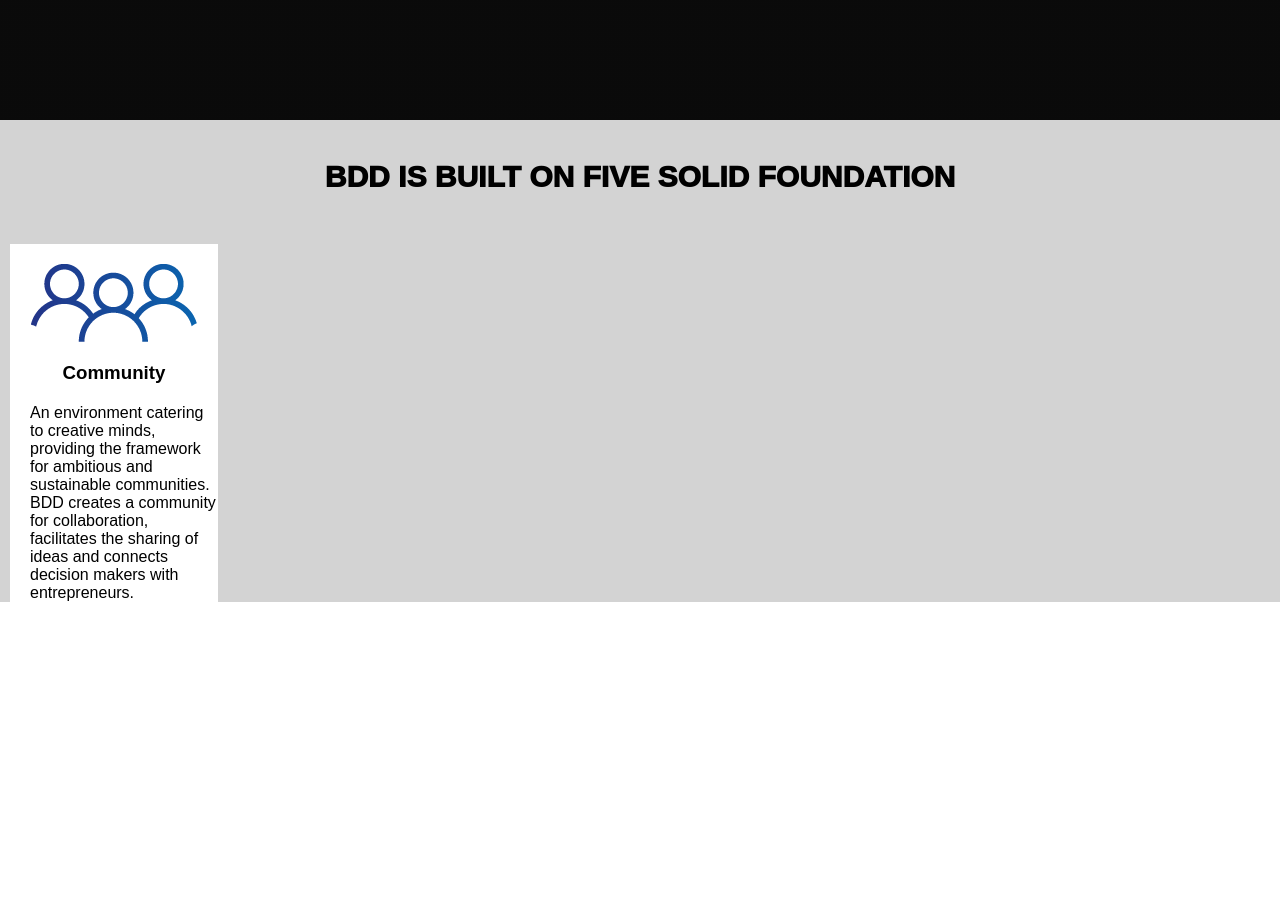
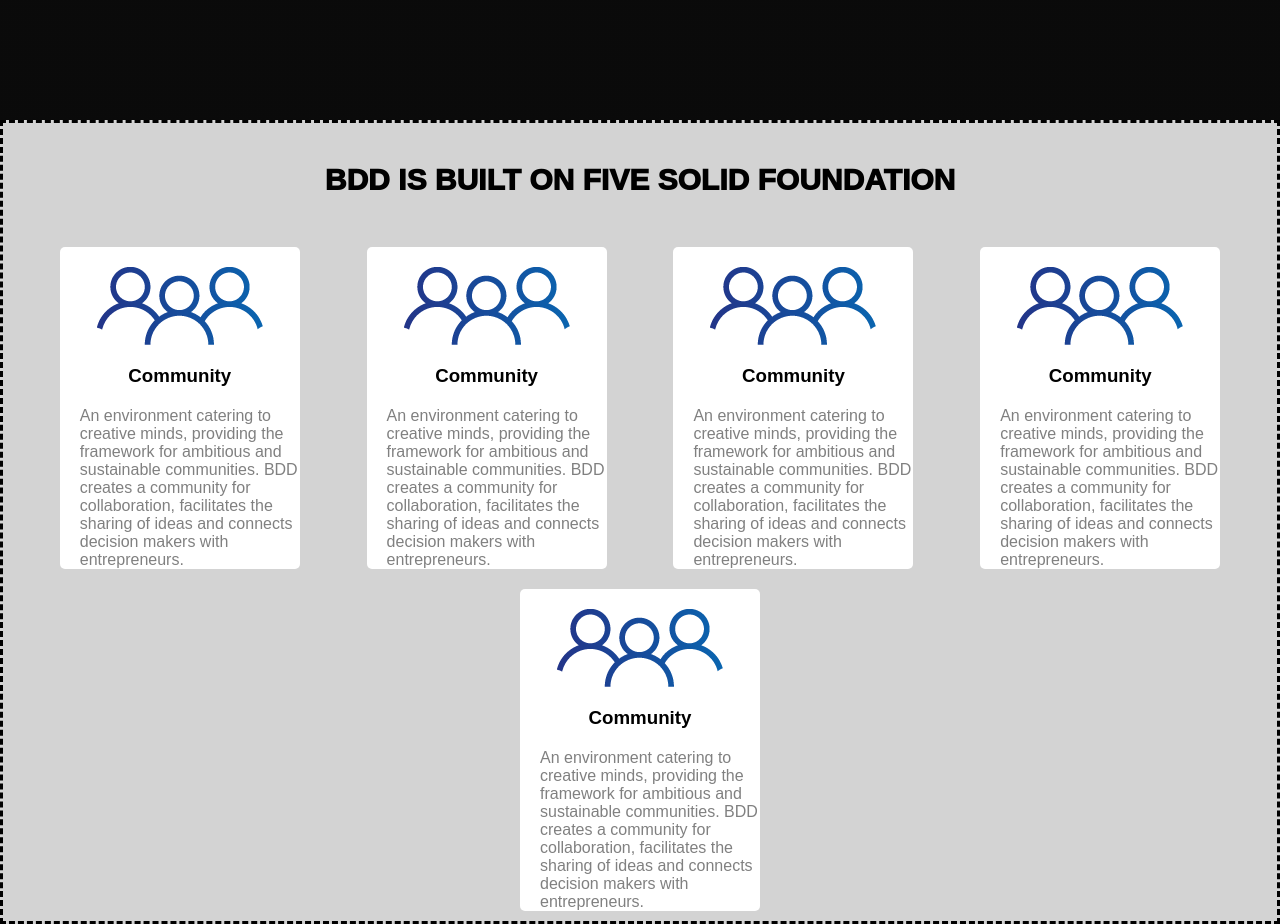
Before and after one commit to Abed001/bdd-clone-frontend-website, a plain HTML site: page index.html in a window 1280 px wide. Shown: the part 760-1684 px from the top of the page. Before the commit the page ends 1372 px from the top, so only its background shows below. Drawn offline with Linux system fonts and the light colour scheme.

Commit message:
adjusting cards sized

```diff
--- a/index.html
+++ b/index.html
@@ -52,9 +52,83 @@
                     decision makers with entrepreneurs.
             </p></div>
               </div>
+
+
+            <div class="card">
+              <div class="card-img">
+                <img src="./BDD-assets/1.png" alt="community"></div>
+              <div class="card-heading">
+                <h3>Community</h3></div>
+              <div class="card-para"><p>
+                  An environment
+                  catering to creative
+                    minds, providing the framework
+                    for ambitious and sustainable
+                      communities. BDD creates a community
+                      for collaboration, facilitates
+                      the sharing of ideas and connects
+                        decision makers with entrepreneurs.
+                </p></div>
+                    </div>
+
+                <div class="card">
+                  <div class="card-img">
+                    <img src="./BDD-assets/1.png" alt="community"></div>
+                  <div class="card-heading">
+                    <h3>Community</h3></div>
+                  <div class="card-para"><p>
+                      An environment
+                      catering to creative
+                        minds, providing the framework
+                        for ambitious and sustainable
+                          communities. BDD creates a community
+                          for collaboration, facilitates
+                          the sharing of ideas and connects
+                            decision makers with entrepreneurs.
+                    </p></div>
+                  </div>
+
+                  <div class="card">
+                    <div class="card-img">
+                      <img src="./BDD-assets/1.png" alt="community"></div>
+                    <div class="card-heading">
+                      <h3>Community</h3></div>
+                    <div class="card-para"><p>
+                        An environment
+                        catering to creative
+                          minds, providing the framework
+                          for ambitious and sustainable
+                            communities. BDD creates a community
+                            for collaboration, facilitates
+                            the sharing of ideas and connects
+                              decision makers with entrepreneurs.
+                      </p></div>
+                    </div>
+
+                    <div class="card">
+                      <div class="card-img">
+                        <img src="./BDD-assets/1.png" alt="community"></div>
+                      <div class="card-heading">
+                        <h3>Community</h3></div>
+                      <div class="card-para"><p>
+                          An environment
+                          catering to creative
+                            minds, providing the framework
+                            for ambitious and sustainable
+                              communities. BDD creates a community
+                              for collaboration, facilitates
+                              the sharing of ideas and connects
+                                decision makers with entrepreneurs.
+                        </p></div>
+                      </div>
+
+
+            </div>
           </section>
 
-   <!-- </div>-->
+
+
+
 
 
     </body>
--- a/style.css
+++ b/style.css
@@ -30,7 +30,10 @@
 
     }
     .solid-foundation{
+        border-style:dashed;
+        width: 100%;
         background-color: lightgrey;
+
 
     }
     .solid-foundation>h1{
@@ -44,20 +47,27 @@
         align-items: center;
 
     }
+    .center-cards{
+        display: flex;
+        justify-content: space-evenly;
+        flex-direction: row;
+        flex-wrap: wrap;
+
+    }
     .card{
     background-color: #fff;
         margin-top: 20px;
         margin: 10px;
-    width:13em;
+        width:15em;
+        border-radius: 5px;
+
 
     }
+
     .card-img{
         padding: 20px;
         display: flex;
         justify-content: center;
-}
-.center-card{
-
     }
 
     .card-heading{
@@ -66,6 +76,7 @@ background-color: #fff;
         justify-content: center;
     }
     .card-para{
+        color: gray ;
         padding-left: 20px;
         display: flex;
         justify-content: center;
```
Lines whose indentation alone changed are shown as unchanged.
